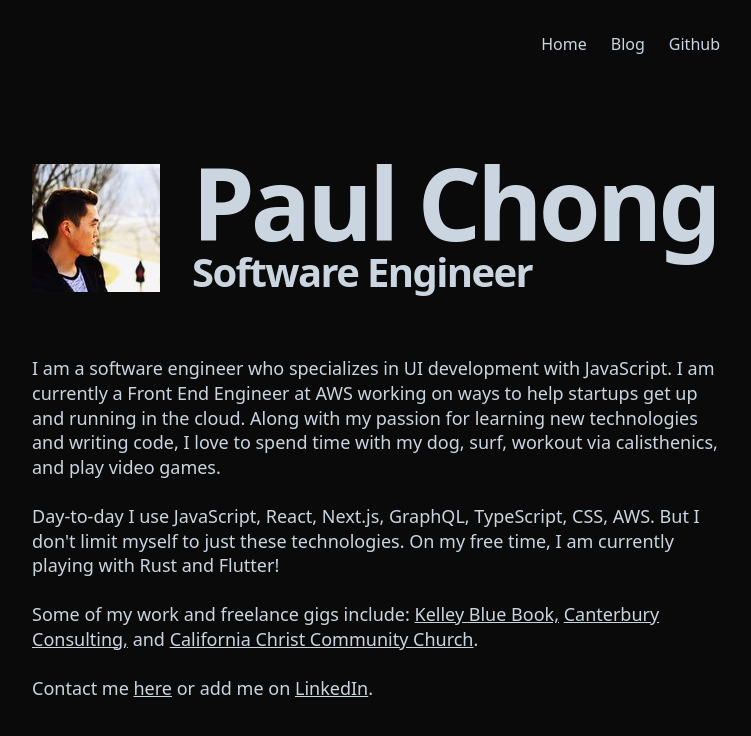
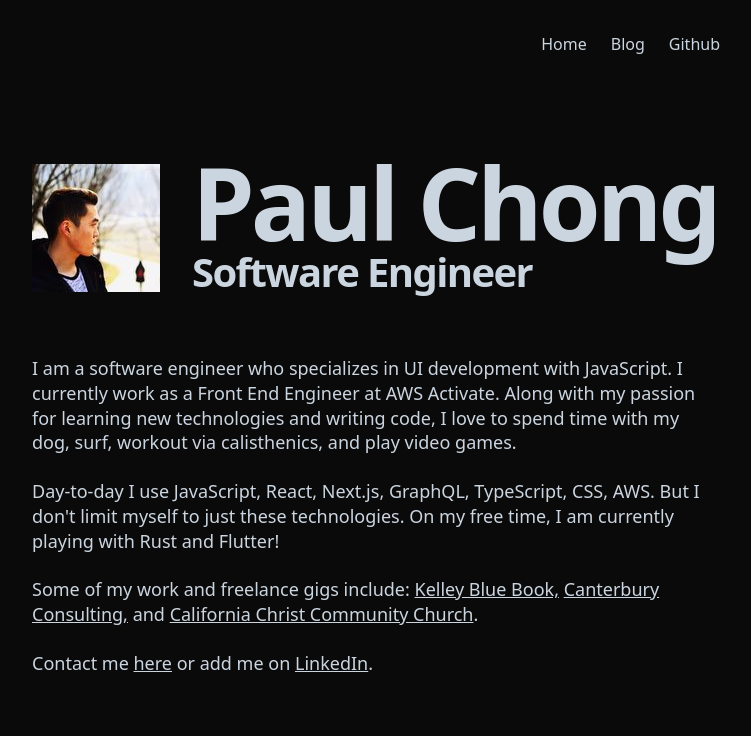
Before and after one commit to phc5/next-portfolio, a Next.js app: page / in a window 1280 px wide. Shown: the top 736 px of the page, without its empty margins (280-1031 px from the left). Built offline with nearby package versions, Linux system fonts and the light colour scheme.

Commit message:
Fixes apostrophe error and build

```diff
--- a/components/Home/Experience.tsx
+++ b/components/Home/Experience.tsx
@@ -12,10 +12,10 @@ export default function () {
     <StyledExperienceContainer>
       <StyledP>
         I am a software engineer who specializes in UI development with
-        JavaScript. I am currently a Front End Engineer at AWS working on ways
-        to help startups get up and running in the cloud. Along with my passion
-        for learning new technologies and writing code, I love to spend time
-        with my dog, surf, workout via calisthenics, and play video games.
+        JavaScript. I currently work as a Front End Engineer at AWS Activate.
+        Along with my passion for learning new technologies and writing code, I
+        love to spend time with my dog, surf, workout via calisthenics, and play
+        video games.
       </StyledP>
 
       <StyledP>
```
Also changed, not shown: _posts/technology/git-rebase.md (+1 -1 lines).
